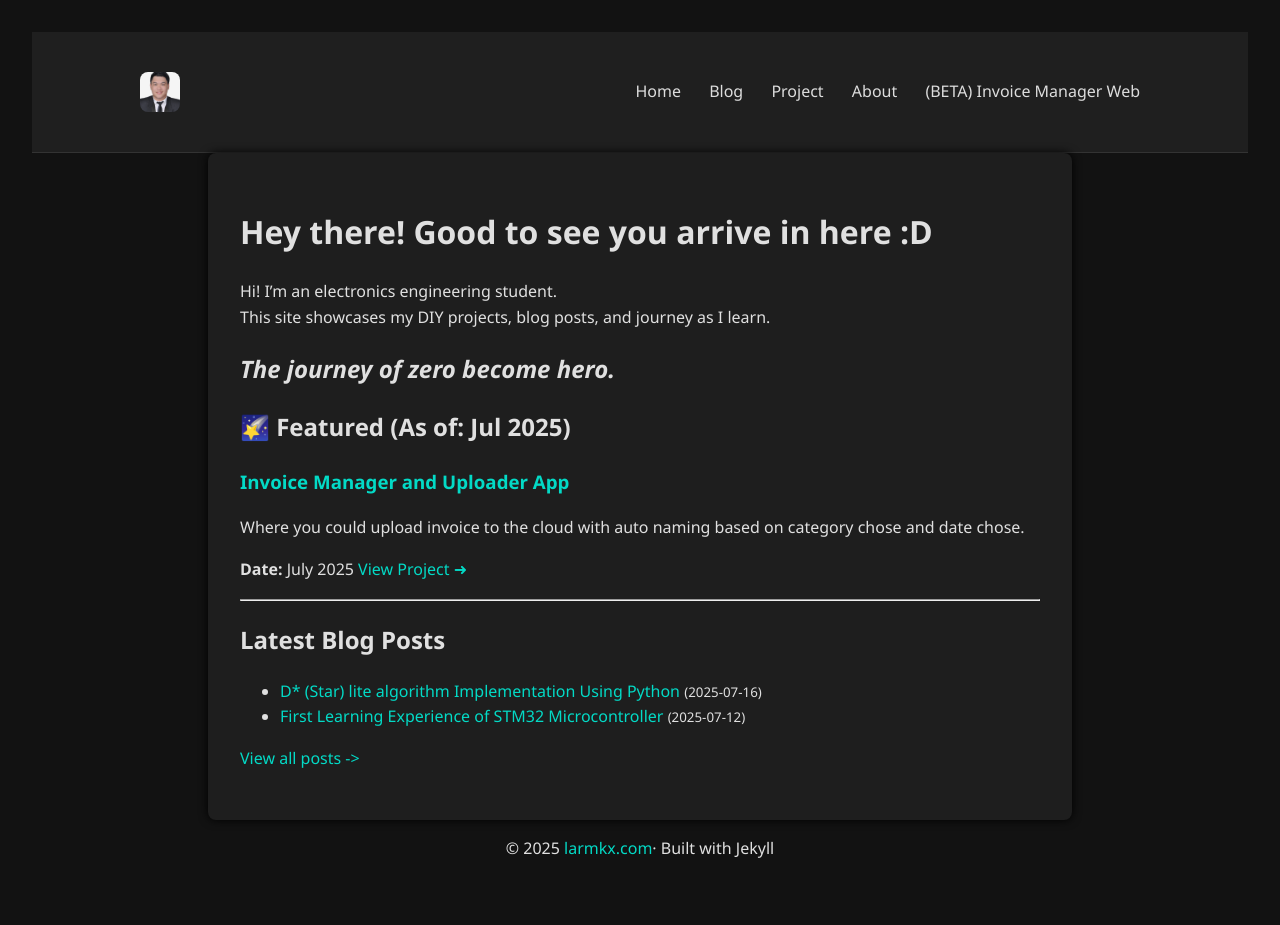
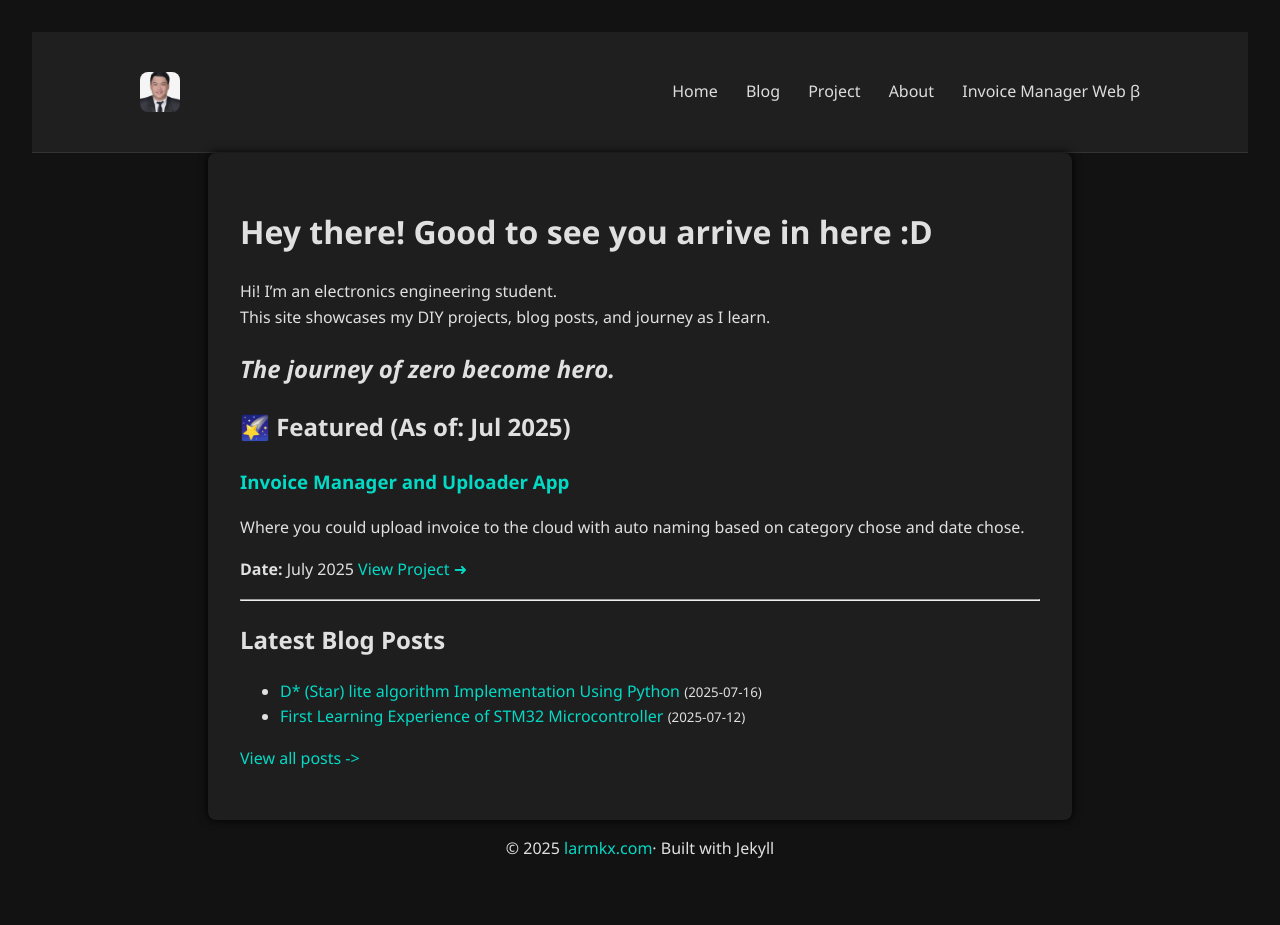
Before and after one commit to lkaixian/larmkx-site, a Jekyll site: the page built from index.md, in a window 1280 px wide. Built offline with Jekyll 4.4.1, drawn with Linux system fonts in a browser that asks for light colours; nearby versions of some CDN libraries; comment, search, counter and statistics services are not loaded.

Commit message:
Update default.html

```diff
--- a/_layouts/default.html
+++ b/_layouts/default.html
@@ -54,7 +54,7 @@
       <a href="/blog">Blog</a>
       <a href="/project">Project</a>
       <a href="/about">About</a>
-      <a href="/larmkx-site/invoice_manager_web">(BETA) Invoice Manager Web</a>
+      <a href="/invoice_manager_web">Invoice Manager Web β</a>
     </nav>
   </div>
 </header>
```
